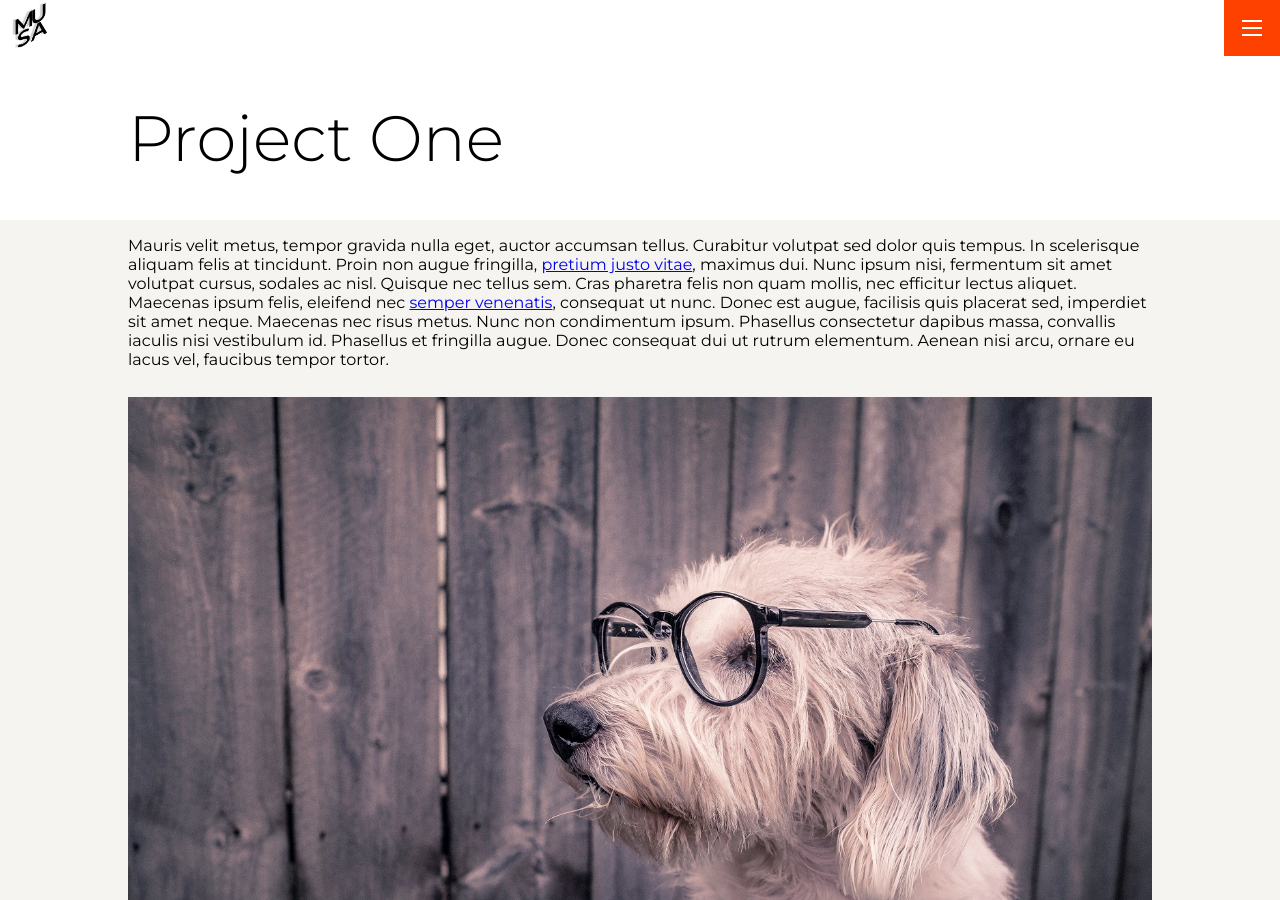
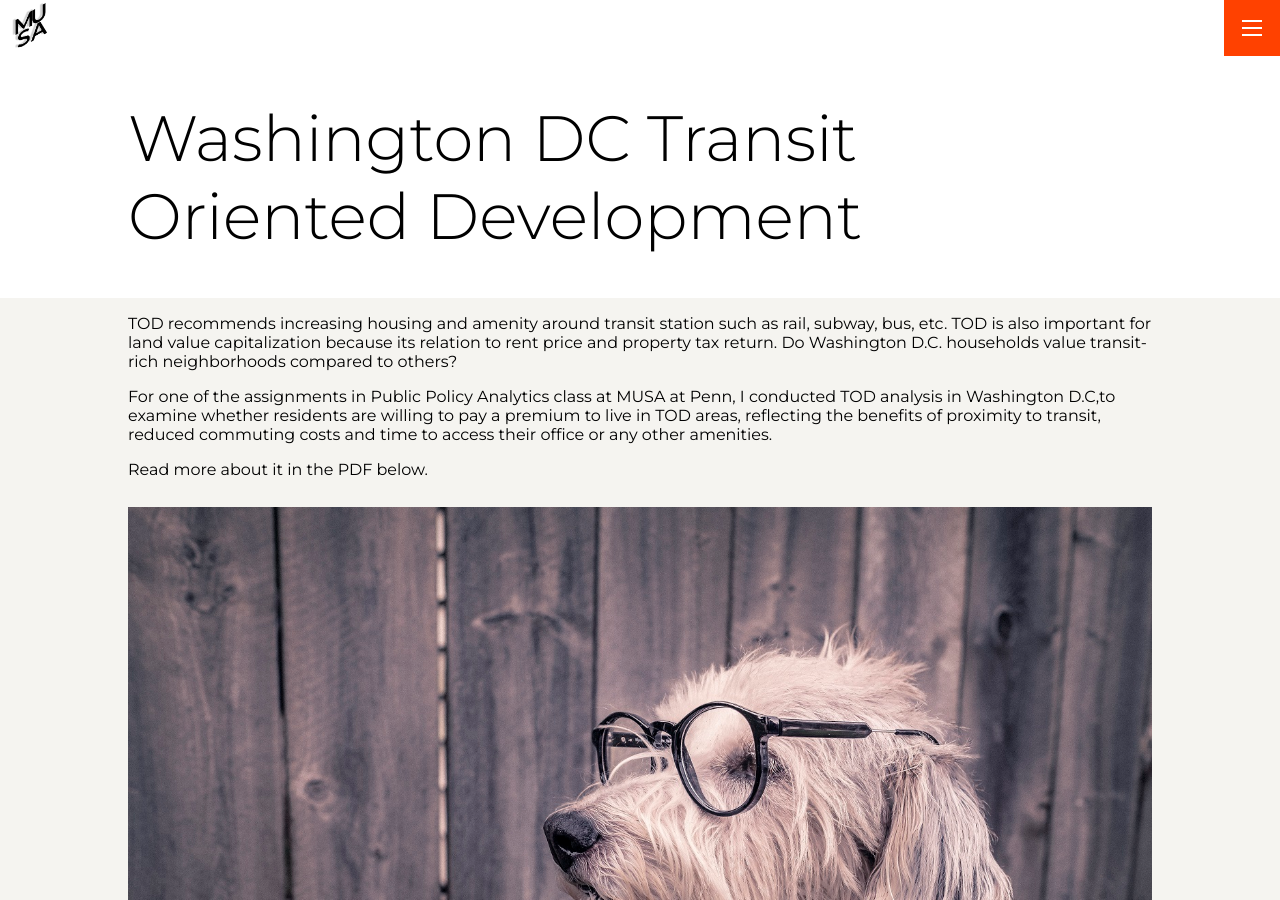
Before and after one commit to jonathan-manurung/portfolio, a Jekyll site: the page built from _projects/proj-1.md, in a window 1280 px wide and 900 px high. Built offline with Jekyll 4.4.1, drawn with Linux system fonts in a browser that asks for light colours.

Commit message:
Update proj-1.md

```diff
--- a/_projects/proj-1.md
+++ b/_projects/proj-1.md
@@ -1,9 +1,14 @@
 ---
 layout: post
-title: 'Project One'
+title: 'Washington DC Transit Oriented Development'
 thumbnail: /assets/img/projects/proj-1/thumbnail.jpg
 ---
-Mauris velit metus, tempor gravida nulla eget, auctor accumsan tellus. Curabitur volutpat sed dolor quis tempus. In scelerisque aliquam felis at tincidunt. Proin non augue fringilla, [pretium justo vitae](#), maximus dui. Nunc ipsum nisi, fermentum sit amet volutpat cursus, sodales ac nisl. Quisque nec tellus sem. Cras pharetra felis non quam mollis, nec efficitur lectus aliquet. Maecenas ipsum felis, eleifend nec [semper venenatis](#), consequat ut nunc. Donec est augue, facilisis quis placerat sed, imperdiet sit amet neque. Maecenas nec risus metus. Nunc non condimentum ipsum. Phasellus consectetur dapibus massa, convallis iaculis nisi vestibulum id. Phasellus et fringilla augue. Donec consequat dui ut rutrum elementum. Aenean nisi arcu, ornare eu lacus vel, faucibus tempor tortor.
+TOD recommends increasing housing and amenity around transit station such as rail, subway, bus, etc. TOD is also important for land value capitalization because its relation to rent price and property tax return. Do Washington D.C. households value transit-rich neighborhoods compared to others?
+
+For one of the assignments in Public Policy Analytics class at MUSA at Penn, I conducted TOD analysis in Washington D.C,to examine whether residents are willing to pay a premium to live in TOD areas, reflecting the benefits of proximity to transit, reduced commuting costs and time to access their office or any other amenities.
+
+Read more about it in the PDF below.
+
 
 {% include image.html url="http://www.gratisography.com" image="projects/proj-1/dog.jpg" %}
 
```
